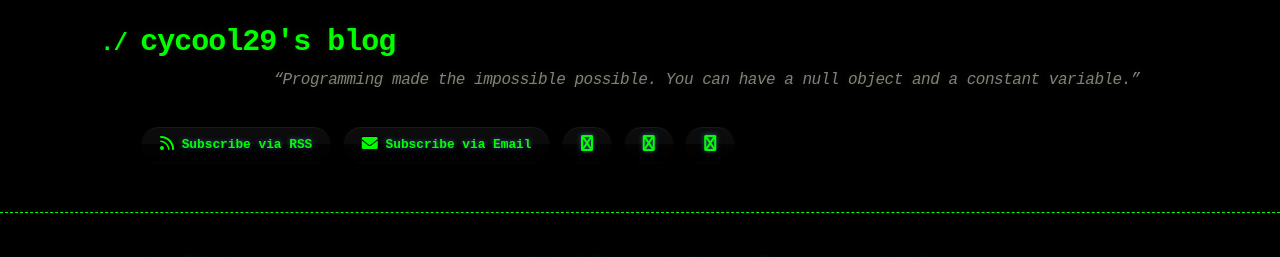
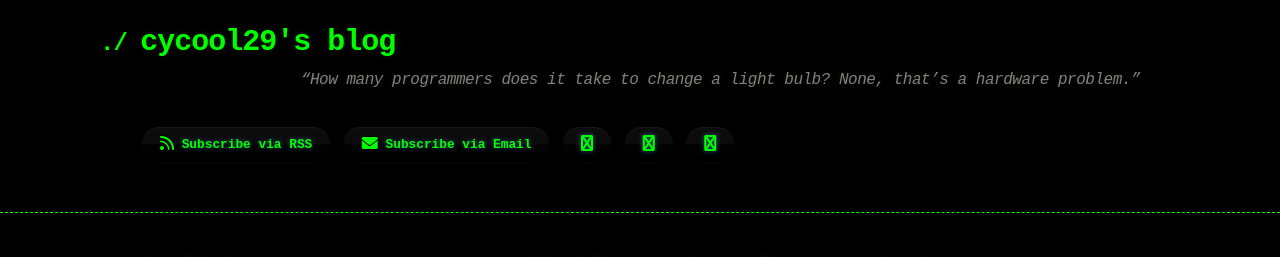
Before and after one commit to cycool29/cycool29.github.io, a Jekyll site: the page built from index.md, in a window 1280 px wide and 900 px high. Shown: the top 257 px of the window. Built offline with Jekyll 4.4.1, drawn with Linux system fonts in a browser that asks for light colours; a style sheet for code colours, icons or effects is not loaded.

Commit message:
Update quotes

```diff
--- a/_config.yml
+++ b/_config.yml
@@ -1,5 +1,5 @@
 title: cycool29's blog
-description: "“Programming made the impossible possible. You can have a null object and a constant variable.” "
+description: "“How many programmers does it take to change a light bulb? None, that’s a hardware problem.” "
 bio: A high school student. Intermediate in Python, Git, Bash. Learning JavaScript. He/Him. "
 author: cycool29
 url: https://cycool29.github.io
```
